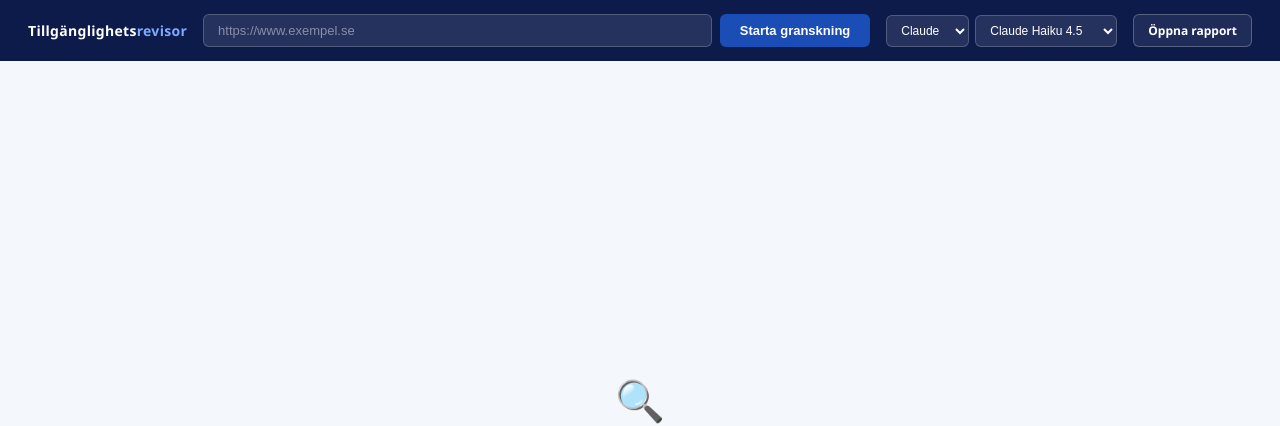
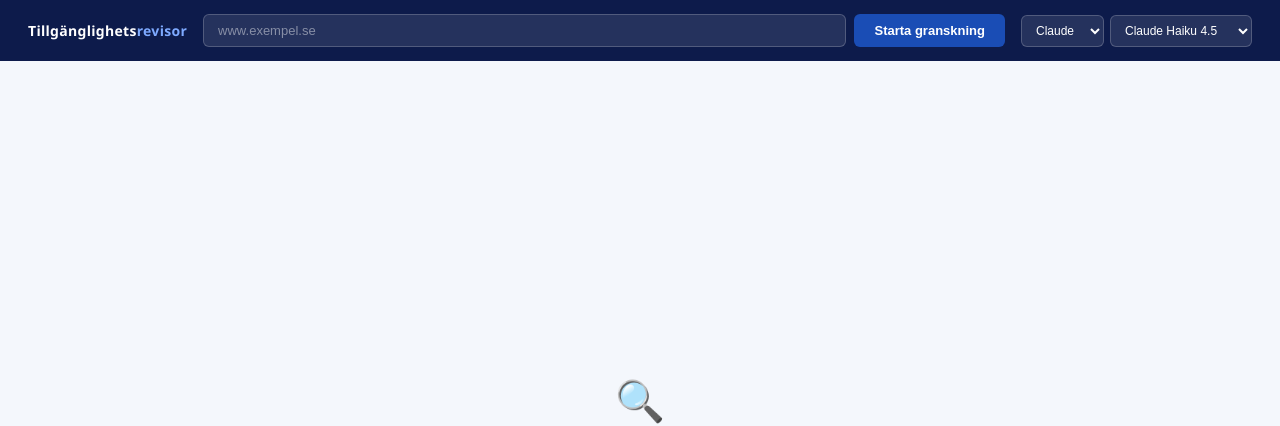
Before and after one commit to Abbekf/Accessibility-audit, a FastAPI app: page / in a window 1280 px wide. Shown: the top 426 px of the page. Run offline with FastAPI, Linux system fonts and the light colour scheme.

Commit message:
improved usability

```diff
--- a/ui.html
+++ b/ui.html
@@ -49,7 +49,7 @@
       min-width: 260px;
       gap: 8px;
     }
-    .scan-form input[type="url"] {
+    .scan-form input[type="text"] {
       flex: 1;
       padding: 8px 14px;
       font-size: 13px;
@@ -60,8 +60,8 @@
       outline: none;
       transition: border-color 0.15s, background 0.15s;
     }
-    .scan-form input[type="url"]::placeholder { color: rgba(255,255,255,0.45); }
-    .scan-form input[type="url"]:focus {
+    .scan-form input[type="text"]::placeholder { color: rgba(255,255,255,0.45); }
+    .scan-form input[type="text"]:focus {
       border-color: #7eaaff;
       background: rgba(255,255,255,0.15);
     }
@@ -202,7 +202,7 @@
       <div class="header-brand">Tillgänglighets<span>revisor</span></div>
 
       <form class="scan-form" id="scan-form">
-        <input type="url" id="url" placeholder="https://www.exempel.se" required autocomplete="off">
+        <input type="text" id="url" placeholder="www.exempel.se" required autocomplete="off">
         <button type="submit" id="scan-btn">Starta granskning</button>
       </form>
 
@@ -216,13 +216,8 @@
       </div>
 
       <div class="header-actions" id="header-actions" style="display:none;">
-        <button id="save-btn">Spara</button>
+        <button id="save-btn">📄 Skapa rapport</button>
       </div>
-
-      <label class="open-btn" title="Öppna en sparad rapport">
-        Öppna rapport
-        <input type="file" id="open-file" accept=".html" style="display:none">
-      </label>
 
       <div class="status-bar" id="status"></div>
     </header>
@@ -289,7 +284,6 @@
     const emptyState  = document.getElementById('empty-state');
     const actions     = document.getElementById('header-actions');
     const saveBtn     = document.getElementById('save-btn');
-    const openFile    = document.getElementById('open-file');
 
     let lastBlob    = null;
     let lastBlobUrl = null;
@@ -317,7 +311,8 @@
 
     form.onsubmit = async (e) => {
       e.preventDefault();
-      const url = document.getElementById('url').value;
+      let url = document.getElementById('url').value.trim();
+      if (!/^https?:\/\//i.test(url)) url = 'https://' + url;
       document.getElementById('scan-btn').disabled = true;
       statusEl.style.display = 'block';
       statusEl.className = 'status-bar';
@@ -352,25 +347,9 @@
     };
 
     saveBtn.onclick = () => {
-      if (!lastBlob) return;
-      const slug = (lastUrl || 'rapport').replace(/https?:\/\//, '').replace(/\W+/g, '-').replace(/-+$/, '');
-      const filename = `rapport-${slug}.html`;
-      const a = document.createElement('a');
-      a.href = URL.createObjectURL(lastBlob);
-      a.download = filename;
-      a.click();
-      setTimeout(() => URL.revokeObjectURL(a.href), 5000);
-    };
-
-    openFile.onchange = (e) => {
-      const file = e.target.files[0];
-      if (!file) return;
-      const url = URL.createObjectURL(file);
-      frame.src = url;
-      showReport();
-      actions.style.display = 'none';
-      statusEl.textContent = `Öppnad: ${file.name}`;
-      openFile.value = '';
+      const iframe = document.getElementById('report-frame');
+      if (!iframe || !iframe.contentWindow) return;
+      iframe.contentWindow.postMessage('printReport', '*');
     };
   </script>
 </body>
```
Also changed, not shown: templates/report.html (+28 -0 lines), README.md.
